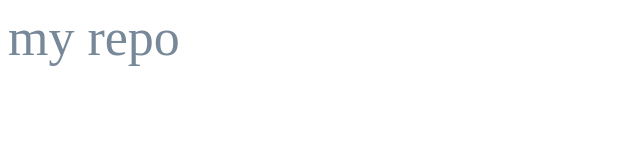
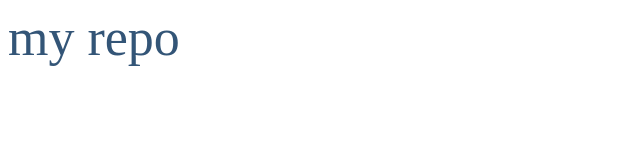
Before and after one commit to Limonades/hillel-hw, a plain HTML site: page index.html in a window 1280 px wide. Shown: the whole page, without its empty margins (0-640 px from the left). Drawn offline with Linux system fonts and the light colour scheme.

Commit message:
changed link color

```diff
--- a/index.html
+++ b/index.html
@@ -9,7 +9,7 @@
 	<style>
 		a {
 		    display: inline-block;
-		    color: lightslategrey;
+		    color: #335577;
 		    font-size: 52px;
 		    text-decoration: none;
 		    transition: opacity .3s ease;
```
